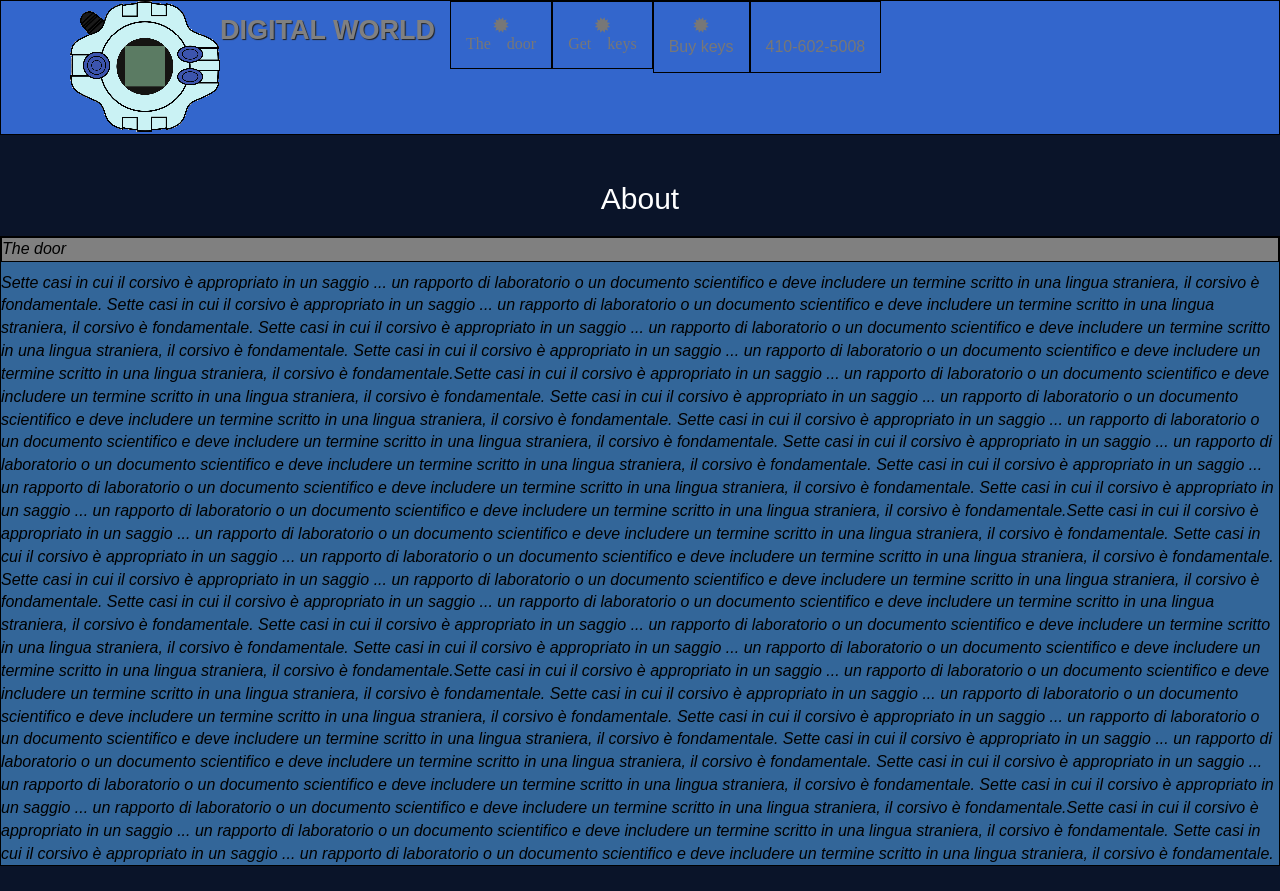
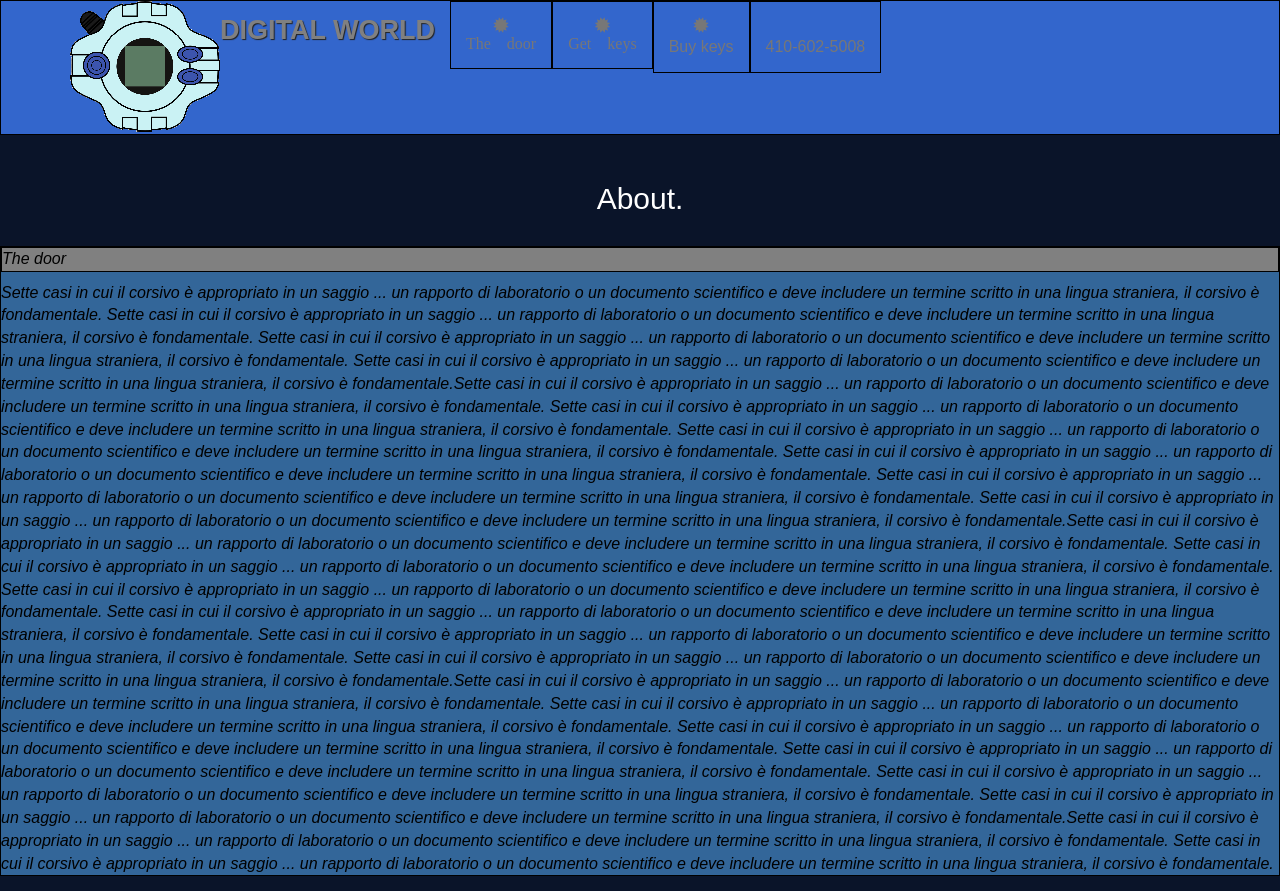
Before and after one commit to megajc/Course-Coursera, a plain HTML site: page coursera-course - 2/index.html in a window 1280 px wide. Drawn offline with Linux system fonts and the light colour scheme; a script that the page names is missing.

Commit message:
Update index.html

```diff
--- a/coursera-course - 2/index.html
+++ b/coursera-course - 2/index.html
@@ -62,9 +62,9 @@
             <script src="js/script.js"></script>
               </header>
     <br>
-<div id="hb">
-  About
-  </div>
+<p id="hb">
+  About.
+  </p>
 <div class="row">
   <div id="dd">
     <p id = "h">The door</p>
```
